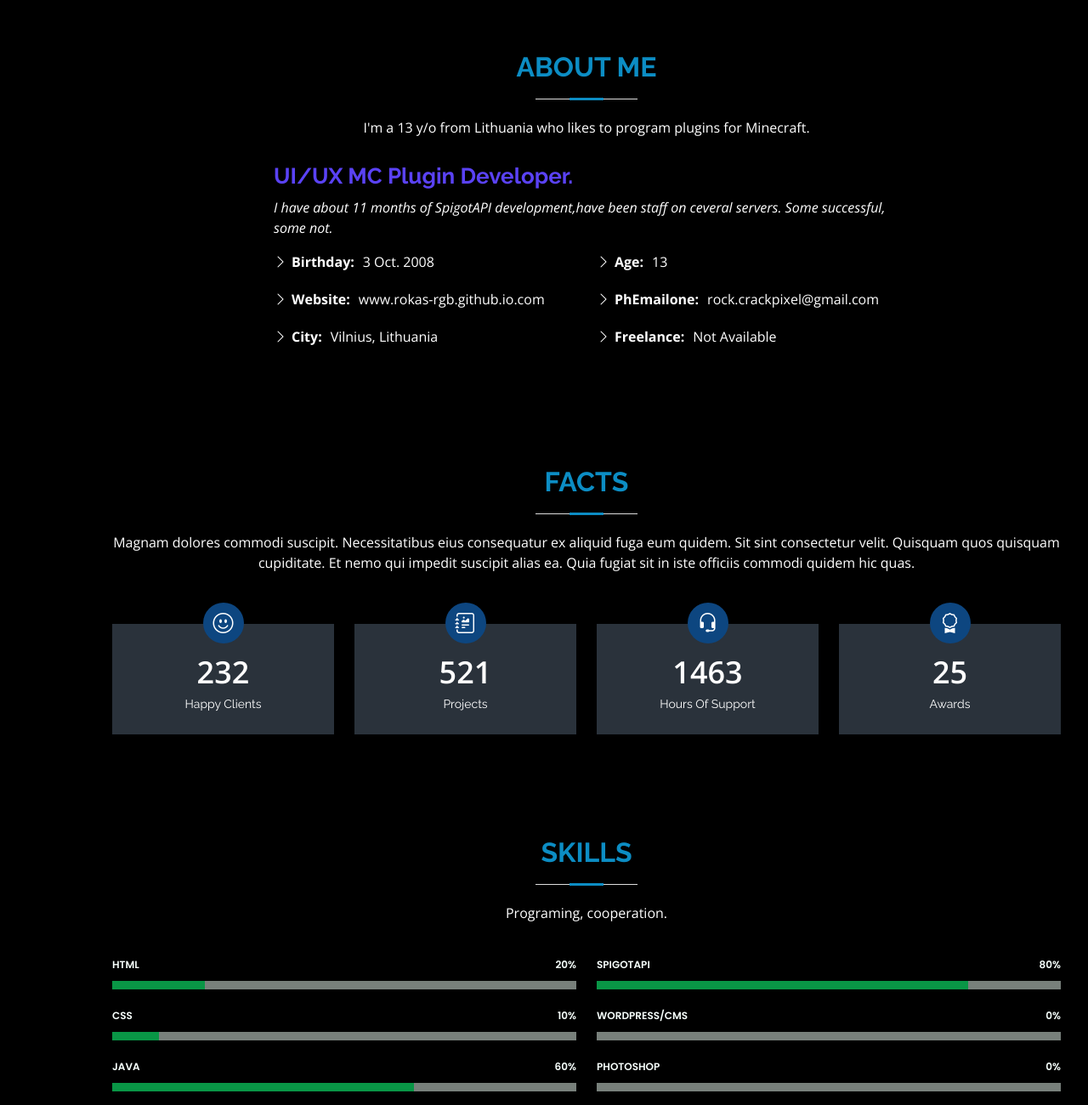
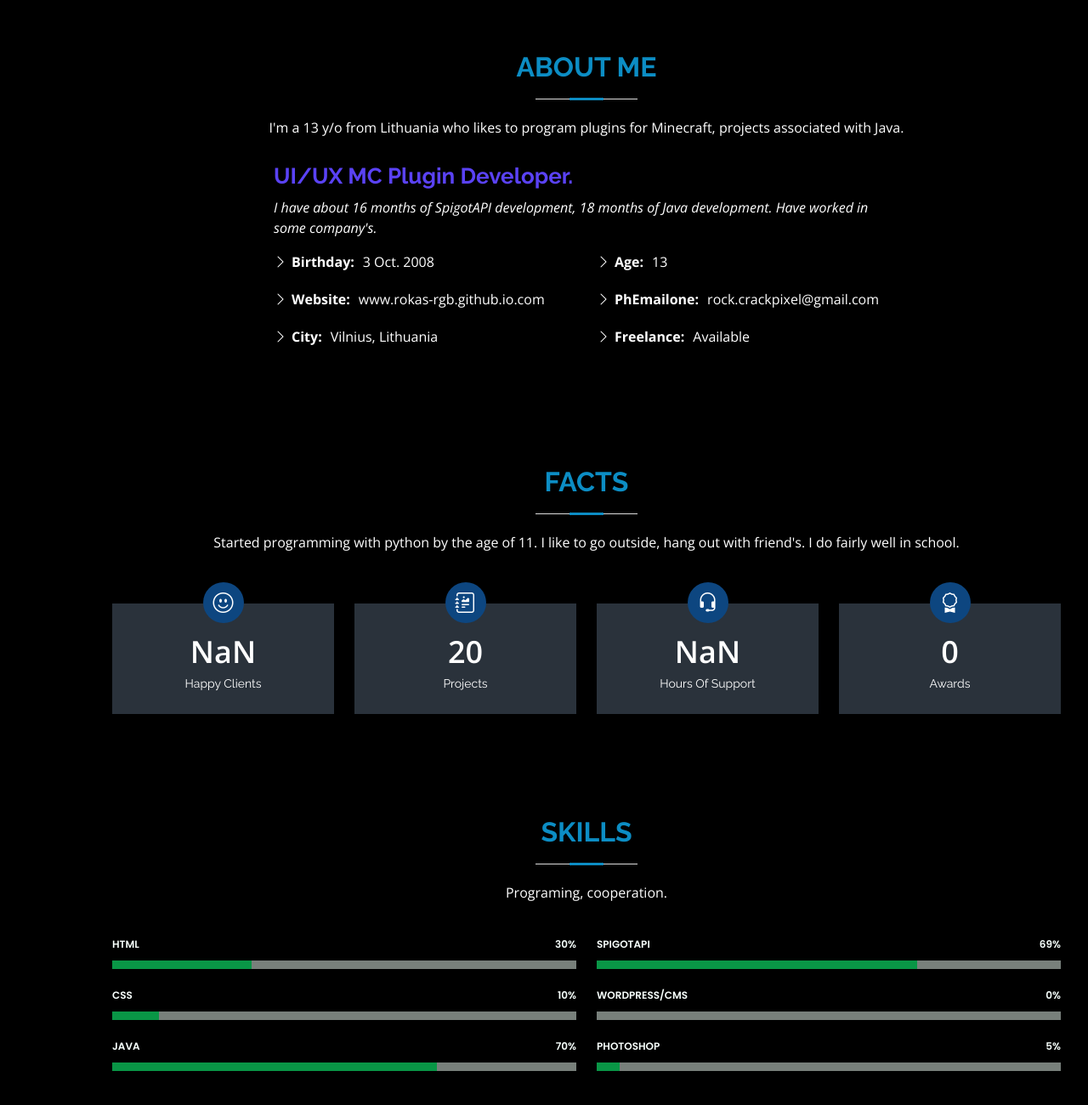
Before and after one commit to Rokas-rgb/Rokas-rgb.github.io, a plain HTML site: page index.html in a window 1280 px wide. Shown: the part 800-2100 px from the top of the page at 85% size. Drawn offline with nearby package versions, Linux system fonts and the light colour scheme.

Commit message:
Updated index.html

```diff
--- a/index.html
+++ b/index.html
@@ -69,7 +69,7 @@
 
         <div class="section-title">
           <h2>About Me</h2>
-          <p>I'm a 13 y/o from Lithuania who likes to program plugins for Minecraft.</p>
+          <p>I'm a 13 y/o from Lithuania who likes to program plugins for Minecraft, projects associated with Java.</p>
         </div>
 
 
@@ -77,7 +77,7 @@
           <div class="container col-lg-8 pt-4 pt-lg-0 content">
             <h3>UI/UX MC Plugin Developer.</h3>
             <p class="fst-italic">
-              I have about 11 months of SpigotAPI development,have been staff on ceveral servers. Some successful, some not.
+              I have about 16 months of SpigotAPI development, 18 months of Java development. Have worked in some company's.
             </p>
             <div class="row">
               <div class="col-lg-6">
@@ -91,7 +91,7 @@
                 <ul>
                   <li><i class="bi bi-chevron-right"></i> <strong>Age:</strong> <span>13</span></li>
                   <li><i class="bi bi-chevron-right"></i> <strong>PhEmailone:</strong> <span>rock.crackpixel@gmail.com</span></li>
-                  <li><i class="bi bi-chevron-right"></i> <strong>Freelance:</strong> <span>Not Available</span></li>
+                  <li><i class="bi bi-chevron-right"></i> <strong>Freelance:</strong> <span>Available</span></li>
                 </ul>
               </div>
             </div>
@@ -107,7 +107,7 @@
 
         <div class="section-title">
           <h2>Facts</h2>
-          <p>Magnam dolores commodi suscipit. Necessitatibus eius consequatur ex aliquid fuga eum quidem. Sit sint consectetur velit. Quisquam quos quisquam cupiditate. Et nemo qui impedit suscipit alias ea. Quia fugiat sit in iste officiis commodi quidem hic quas.</p>
+          <p>Started programming with python by the age of 11. I like to go outside, hang out with friend's. I do fairly well in school.</p>
         </div>
 
         <div class="row">
@@ -115,7 +115,7 @@
           <div class="col-lg-3 col-md-6">
             <div class="count-box">
               <i class="bi bi-emoji-smile"></i>
-              <span data-purecounter-start="0" data-purecounter-end="232" data-purecounter-duration="1" class="purecounter"></span>
+              <span data-purecounter-start="0" data-purecounter-end="n" data-purecounter-duration="1" class="purecounter"></span>
               <p>Happy Clients</p>
             </div>
           </div>
@@ -123,7 +123,7 @@
           <div class="col-lg-3 col-md-6 mt-5 mt-md-0">
             <div class="count-box">
               <i class="bi bi-journal-richtext"></i>
-              <span data-purecounter-start="0" data-purecounter-end="521" data-purecounter-duration="1" class="purecounter"></span>
+              <span data-purecounter-start="0" data-purecounter-end="20" data-purecounter-duration="1" class="purecounter"></span>
               <p>Projects</p>
             </div>
           </div>
@@ -131,7 +131,7 @@
           <div class="col-lg-3 col-md-6 mt-5 mt-lg-0">
             <div class="count-box">
               <i class="bi bi-headset"></i>
-              <span data-purecounter-start="0" data-purecounter-end="1463" data-purecounter-duration="1" class="purecounter"></span>
+              <span data-purecounter-start="0" data-purecounter-end="n" data-purecounter-duration="1" class="purecounter"></span>
               <p>Hours Of Support</p>
             </div>
           </div>
@@ -139,7 +139,7 @@
           <div class="col-lg-3 col-md-6 mt-5 mt-lg-0">
             <div class="count-box">
               <i class="bi bi-award"></i>
-              <span data-purecounter-start="0" data-purecounter-end="25" data-purecounter-duration="1" class="purecounter"></span>
+              <span data-purecounter-start="0" data-purecounter-end="0" data-purecounter-duration="1" class="purecounter"></span>
               <p>Awards</p>
             </div>
           </div>
@@ -160,9 +160,9 @@
           <div class="col-lg-6">
 
             <div class="progress">
-              <span class="skill">HTML <i class="val">20%</i></span>
+              <span class="skill">HTML <i class="val">30%</i></span>
               <div class="progress-bar-wrap">
-                <div class="progress-bar" role="progressbar" aria-valuenow="20" aria-valuemin="0" aria-valuemax="100"></div>
+                <div class="progress-bar" role="progressbar" aria-valuenow="30" aria-valuemin="0" aria-valuemax="100"></div>
               </div>
             </div>
 
@@ -174,9 +174,9 @@
             </div>
 
             <div class="progress">
-              <span class="skill">Java <i class="val">60%</i></span>
+              <span class="skill">Java <i class="val">70%</i></span>
               <div class="progress-bar-wrap">
-                <div class="progress-bar" role="progressbar" aria-valuenow="65" aria-valuemin="0" aria-valuemax="100"></div>
+                <div class="progress-bar" role="progressbar" aria-valuenow="70" aria-valuemin="0" aria-valuemax="100"></div>
               </div>
             </div>
 
@@ -185,9 +185,9 @@
           <div class="col-lg-6">
 
             <div class="progress">
-              <span class="skill">SpigotAPI <i class="val">80%</i></span>
+              <span class="skill">SpigotAPI <i class="val">69%</i></span>
               <div class="progress-bar-wrap">
-                <div class="progress-bar" role="progressbar" aria-valuenow="80" aria-valuemin="0" aria-valuemax="100"></div>
+                <div class="progress-bar" role="progressbar" aria-valuenow="69" aria-valuemin="0" aria-valuemax="100"></div>
               </div>
             </div>
 
@@ -199,9 +199,9 @@
             </div>
 
             <div class="progress">
-              <span class="skill">Photoshop <i class="val">0%</i></span>
+              <span class="skill">Photoshop <i class="val">5%</i></span>
               <div class="progress-bar-wrap">
-                <div class="progress-bar" role="progressbar" aria-valuenow="0" aria-valuemin="0" aria-valuemax="100"></div>
+                <div class="progress-bar" role="progressbar" aria-valuenow="5" aria-valuemin="0" aria-valuemax="100"></div>
               </div>
             </div>
 
```
